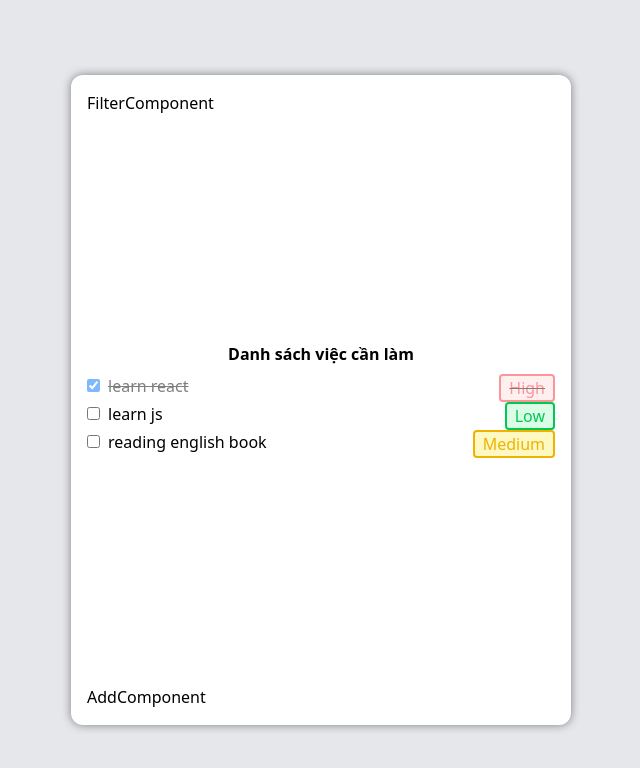
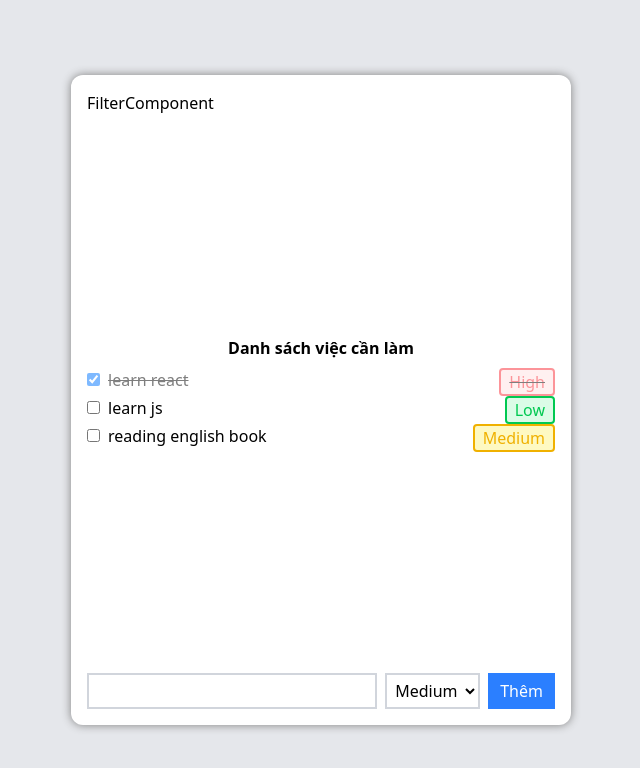
Before and after one commit to PhucVu161/notion-app, a React (Vite) app: page / in a window 1280 px wide. Shown: the top 768 px of the page, without its empty margins (319-959 px from the left). Built offline with nearby package versions, Linux system fonts and the light colour scheme.

Commit message:
add component AddTodo

```diff
--- a/package.json
+++ b/package.json
@@ -13,7 +13,8 @@
     "@tailwindcss/vite": "^4.1.11",
     "react": "^19.1.0",
     "react-dom": "^19.1.0",
-    "tailwindcss": "^4.1.11"
+    "tailwindcss": "^4.1.11",
+    "uuid": "^11.1.0"
   },
   "devDependencies": {
     "@eslint/js": "^9.30.1",
--- a/src/components/AddComponent.jsx
+++ /dev/null
@@ -1,7 +0,0 @@
-import React from 'react'
-
-export default function AddComponent() {
-  return (
-    <div>AddComponent</div>
-  )
-}
--- /dev/null
+++ b/src/components/AddTodo.jsx
@@ -0,0 +1,55 @@
+import { v4 as idv4 } from "uuid";
+import { useCallback, useId, useState } from "react";
+const PRIORITIES = ["High", "Medium", "Low"];
+
+export default function AddTodo({ setTodoList }) {
+  const [nameTodo, setNameTodo] = useState("");
+  const [priorityState, setPriorityState] = useState("Medium");
+  const handleSelect = useCallback(
+    (e) => {
+      setPriorityState(e.target.value);
+    },
+    [setPriorityState]
+  );
+  const addTodo = useCallback(() => {
+    setNameTodo("");
+    setPriorityState("Medium");
+    setTodoList((pre) => [
+      ...pre,
+      {
+        id: idv4(),
+        name: nameTodo,
+        priority: priorityState,
+        completed: false,
+      },
+    ]);
+  });
+
+  return (
+    <div className="flex gap-2">
+      <input
+        className="flex-auto border-2 border-gray-300"
+        type="text"
+        value={nameTodo}
+        onChange={(e) => setNameTodo(e.target.value)}
+      />
+      <select
+        className="p-1 border-2 border-gray-300"
+        value={priorityState}
+        onChange={(e) => {
+          handleSelect(e);
+        }}
+      >
+        {PRIORITIES.map((priority) => (
+          <option value={priority}>{priority}</option>
+        ))}
+      </select>
+      <button
+        className="px-3 py-1 bg-blue-500 text-white active:bg-blue-400"
+        onClick={addTodo}
+      >
+        Thêm
+      </button>
+    </div>
+  );
+}
--- a/src/components/FilterComponent.jsx
+++ b/src/components/FilterTodoList.jsx
@@ -1,6 +1,6 @@
 import React from 'react'
 
-export default function FilterComponent() {
+export default function FilterTodoList() {
   return (
     <div>FilterComponent</div>
   )
--- a/src/components/NotionPage.jsx
+++ b/src/components/NotionPage.jsx
@@ -1,13 +1,36 @@
-import FilterComponent from "./FilterComponent"
+import FilterTodoList from "./FilterTodoList"
 import TodoList from "./TodoList"
-import AddComponent from "./AddComponent"
+import AddTodo from "./AddTodo"
+import { useState } from "react"
+const initTodoList = [
+  {
+    id: 1,
+    name: "learn react",
+    priority: "High",
+    completed: true,
+  },
+  {
+    id: 2,
+    name: "learn js",
+    priority: "Low",
+    completed: false,
+  },
+  {
+    id: 3,
+    name: "reading english book",
+    priority: "Medium",
+    completed: false,
+  },
+]
 
 export default function NotionPage() {
+  const [todoList, setTodoList] = useState(initTodoList);
+
   return (
     <div className="flex flex-col justify-between w-[500px] h-[650px] rounded-xl bg-white p-4 shadow-[0px_0px_10px_0px_gray]">
-      <FilterComponent/>
-      <TodoList/>
-      <AddComponent/>
+      <FilterTodoList/>
+      <TodoList todoList={todoList} setTodoList={setTodoList}/>
+      <AddTodo setTodoList={setTodoList}/>
     </div>
   )
 }
--- /dev/null
+++ b/src/components/PriorityComponent.jsx
@@ -0,0 +1,20 @@
+import React from "react";
+const styleByPriority = (priority) => {
+  switch (priority) {
+    case "High":
+      return "border-red-500 bg-red-100 text-red-500";
+    case "Medium":
+      return "border-yellow-500 bg-yellow-100 text-yellow-500";
+    case "Low":
+      return "border-green-500 bg-green-100 text-green-500";
+    default:
+      return "";
+  }
+};
+export default function Priority({priority}) {
+  return (
+    <span className={`border-2 rounded-sm px-2 ${styleByPriority(priority)}`}>
+      {priority}
+    </span>
+  );
+}
--- a/src/components/Todo.jsx
+++ b/src/components/TodoComponent.jsx
@@ -1,17 +1,6 @@
 import React from "react";
+import PriorityComponent from "./PriorityComponent";
 
-const styleByPriority = (priority) => {
-  switch (priority) {
-    case "High":
-      return "border-red-500 bg-red-100 text-red-500";
-    case "Medium":
-      return "border-yellow-500 bg-yellow-100 text-yellow-500";
-    case "Low":
-      return "border-green-500 bg-green-100 text-green-500";
-    default:
-      return "";
-  }
-};
 const styleByCompleted = (completed) => {
   return completed ? "line-through opacity-50" : "";
 };
@@ -31,9 +20,7 @@ export default function Todo({ todo, setTodoList }) {
         <input className="" type="checkbox" id={id} checked={completed} onChange={()=>{handleCheck(id, setTodoList)}}/>
         <label className="ml-2 pointer-events-none select-none" htmlFor={id}>{name}</label>
       </div>
-      <span className={`border-2 rounded-sm px-2 ${styleByPriority(priority)}`}>
-        {priority}
-      </span>
+      <PriorityComponent priority={priority}/>
     </div>
   );
 }
--- a/src/components/TodoList.jsx
+++ b/src/components/TodoList.jsx
@@ -1,30 +1,7 @@
 import React, { useState } from 'react'
-import Todo from './Todo';
+import Todo from './TodoComponent';
 
-const initTodoList = [
-  {
-    id: 1,
-    name: "learn react",
-    priority: "High",
-    completed: true,
-  },
-  {
-    id: 2,
-    name: "learn js",
-    priority: "Low",
-    completed: false,
-  },
-  {
-    id: 3,
-    name: "reading english book",
-    priority: "Medium",
-    completed: false,
-  },
-]
-
-export default function TodoList() {
-  const [todoList, setTodoList] = useState(initTodoList);
-
+export default function TodoList({todoList, setTodoList}) {
   return (
     <div>
       <div className='flex justify-center font-bold mb-2'>Danh sách việc cần làm</div>
```
Also changed, not shown: 1 other file (tests, documents, lock files or other folders).
